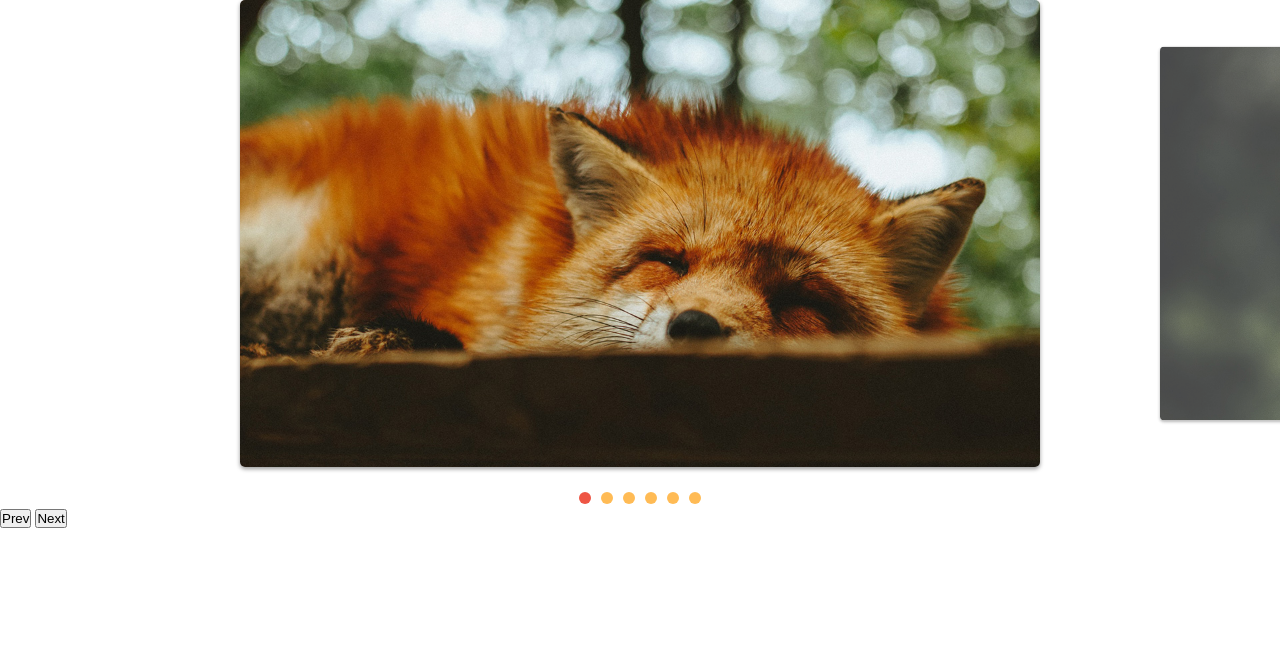
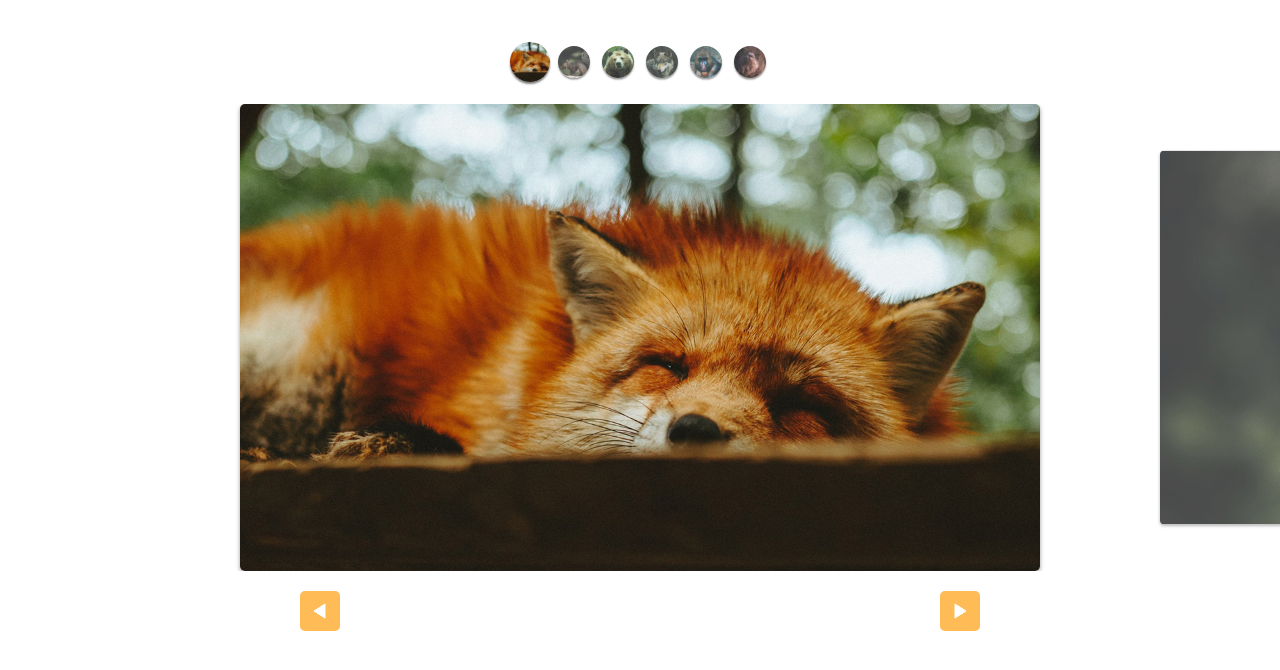
Before and after one commit to jottaveDev/slide-animais, a plain HTML site: page index.html in a window 1280 px wide. Drawn offline with Linux system fonts and the light colour scheme.

Commit message:
custom controls estilizados

```diff
--- a/css/style.css
+++ b/css/style.css
@@ -63,3 +63,48 @@
 [data-control="slide"] li a:hover {
   background: #e54;
 }
+
+.custom-controls {
+  display: flex;
+  justify-content: center;
+  margin-top: 40px;
+  margin-bottom: 20px;
+  flex-wrap: wrap;
+}
+
+.custom-controls li {
+  opacity: 0.8;
+  transform: scale(0.8);
+  width: 40px;
+  height: 40px;
+  border-radius: 50%;
+  overflow: hidden;
+  margin: 2px;
+  box-shadow: 0 2px 2px rgb(0 0 0 / 0.5);
+  transition: 0.3s;
+}
+
+.custom-controls li.active {
+  opacity: 1;
+  transform: scale(1);
+}
+
+.arrow-nav {
+  display: flex;
+  justify-content: space-around;
+  margin: 20px 0;
+}
+
+.arrow-nav button {
+  cursor: pointer;
+  border: none;
+  border-radius: 5px;
+  width: 40px;
+  height: 40px;
+  color: white;
+  background: #fb5 url("../img/arrow.svg") center center no-repeat;
+}
+
+.arrow-nav button.prev {
+  transform: rotate(-180deg);
+}
--- a/index.html
+++ b/index.html
@@ -9,6 +9,14 @@
 </head>
 
 <body>
+  <ul class="custom-controls">
+    <li><img src="img/foto1-thumb.jpg" alt=""></li>
+    <li><img src="img/foto2-thumb.jpg" alt=""></li>
+    <li><img src="img/foto3-thumb.jpg" alt=""></li>
+    <li><img src="img/foto4-thumb.jpg" alt=""></li>
+    <li><img src="img/foto5-thumb.jpg" alt=""></li>
+    <li><img src="img/foto6-thumb.jpg" alt=""></li>
+  </ul>
   <div class="slide-container">
     <ul class="slide">
       <li><img src="img/foto1.jpg" alt=""></li>
@@ -20,8 +28,8 @@
     </ul>
   </div>
   <div class="arrow-nav">
-    <button class="prev">Prev</button>
-    <button class="next">Next</button>
+    <button class="prev"></button>
+    <button class="next"></button>
   </div>
   <script type="module" src="./js/script.js"></script>
 </body>
--- a/js/script.js
+++ b/js/script.js
@@ -1,6 +1,6 @@
-import { SlideNav } from "./slide.js";
+import SlideNav from "./slide.js";
 
 const slide = new SlideNav(".slide", ".slide-container");
 slide.init();
 slide.addArrow(".prev", ".next");
-slide.addControl();
+slide.addControl(".custom-controls");
--- a/js/slide.js
+++ b/js/slide.js
@@ -1,6 +1,6 @@
 import debounce from "./debounce.js";
 
-export default class Slide {
+export class Slide {
   constructor(slide, container) {
     this.slide = document.querySelector(slide);
     this.container = document.querySelector(container);
@@ -149,7 +149,7 @@
   }
 }
 
-export class SlideNav extends Slide {
+export default class SlideNav extends Slide {
   constructor(slide, container) {
     super(slide, container);
     this.bindControlEvents();
```
